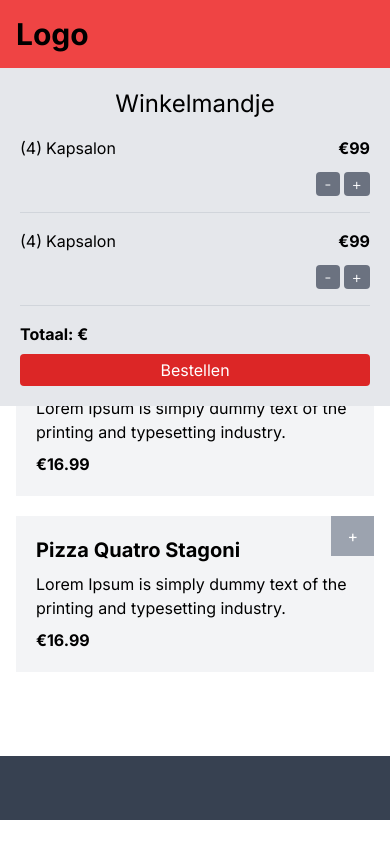
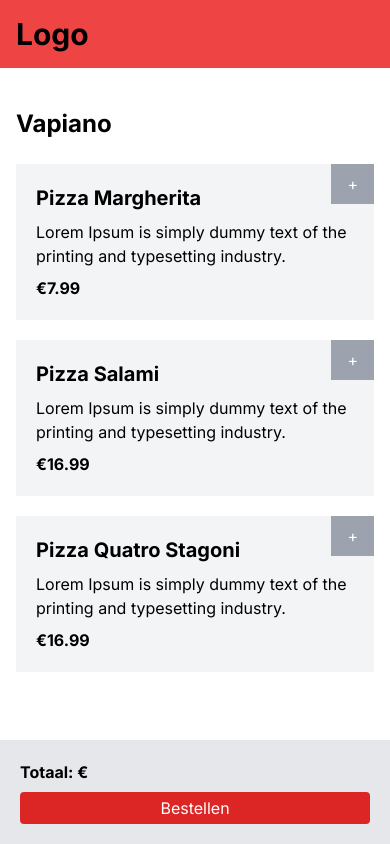
Before and after one commit to sjoerdvermeijden/next-delivery, a Next.js app: page /restaurants/0 in a window 390 px wide. Built offline with nearby package versions, Linux system fonts and the light colour scheme.

Commit message:
Adds toggle to the cart

```diff
--- a/src/components/Cart.tsx
+++ b/src/components/Cart.tsx
@@ -1,15 +1,37 @@
-import React from 'react'
+import React, { useState } from 'react'
 
 import Button from './Button/Button'
 
 type Props = {}
 
 function Cart({ }: Props) {
+    const [responsiveState, setResponsiveState] = useState<Boolean>(true);
+
+    const cartView = (e: React.MouseEvent<HTMLButtonElement, MouseEvent>) => {
+        e.preventDefault();
+
+        setResponsiveState(true)
+    }
+
+    const orderButton = (e: React.MouseEvent<HTMLButtonElement, MouseEvent>) => {
+        e.preventDefault();
+
+        setResponsiveState(false)
+    }
+
     return (
         <>
-            <div className="fixed left-0 w-full lg:relative lg:w-80 lg:h-auto  bg-gray-200 p-5">
-                <h3 className='text-2xl text-center mr-auto lg:mr-0'>Winkelmandje</h3>
-                <ul className="lg:block cart-items mb-4">
+            <div className={`${responsiveState ? 'bottom-0' : 'h-full top-0'} fixed left-0 w-full lg:relative lg:w-80 lg:h-auto  bg-gray-200 p-5`}>
+                <div className={`${responsiveState ? 'hidden' : 'mb-5 block'} justify-center items-center flex lg:block`}>
+                    <h3 className='text-2xl text-center mr-auto lg:mr-0'>Winkelmandje</h3>
+                    <button type="button" className="bg-white rounded-md p-2 inline-flex items-center justify-center text-gray-400 hover:text-gray-500 hover:bg-gray-100 focus:outline-none focus:ring-2 focus:ring-inset focus:ring-indigo-500 lg:hidden" onClick={(e) => cartView(e)}>
+                        <span className="sr-only">Close menu</span>
+                        <svg className="h-5 w-5" xmlns="http://www.w3.org/2000/svg" fill="none" viewBox="0 0 24 24" stroke="currentColor" aria-hidden="true">
+                            <path strokeLinecap="round" strokeLinejoin="round" strokeWidth="2" d="M6 18L18 6M6 6l12 12" />
+                        </svg>
+                    </button>
+                </div>
+                <ul className={`${responsiveState ? 'hidden' : 'block'} lg:block mb-4`}>
                     <li className="py-4 border-b border-gray-300">
                         <div className="flex flex-col items-end">
                             <div className="w-full">
@@ -42,7 +64,7 @@ function Cart({ }: Props) {
                     </li>
                 </ul>
                 <p className='mb-2 font-bold'>Totaal: €</p>
-                <Button>Bestellen</Button>
+                <button className="px-2 py-1 bg-red-600 rounded text-white w-full disabled:opacity-50" onClick={(e) => orderButton(e)}> Bestellen</button>
             </div>
         </>
     )
```
